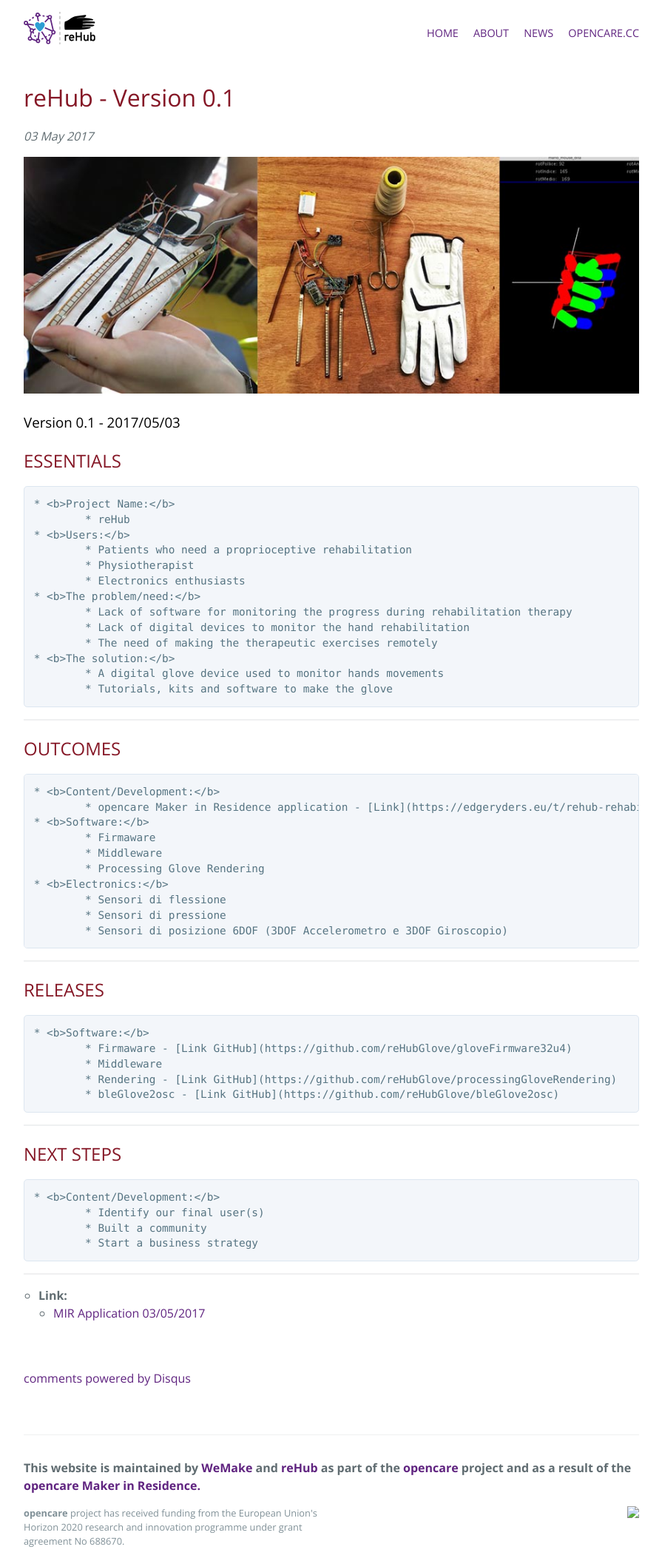
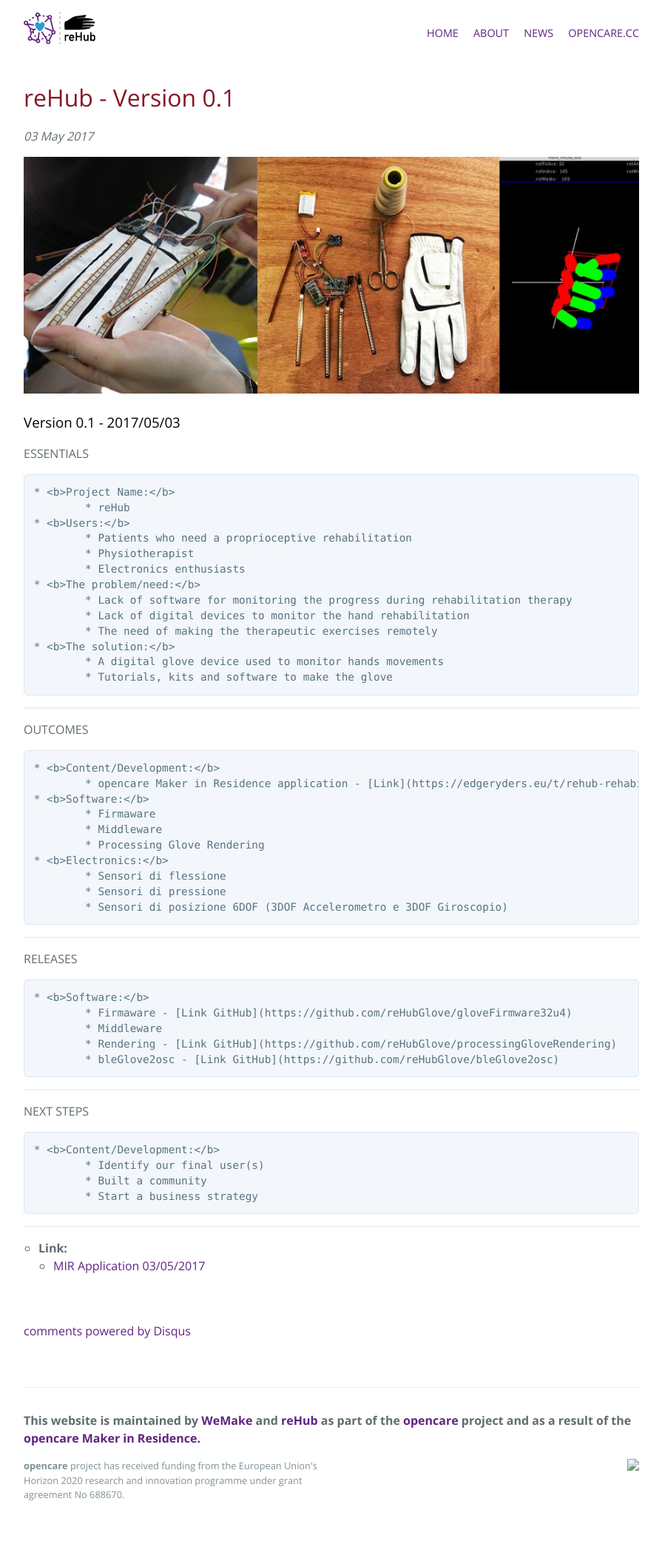
Before and after one commit to opencarecc/rehub, a Jekyll site: the page built from _posts/2017-05-03-rehub-version-01.md, in a window 1280 px wide. Shown: the whole page at 74% size, without its empty margins (192-1087 px from the left). Built offline with Jekyll 4.4.1, drawn with Linux system fonts in a browser that asks for light colours; comment, search, counter and statistics services are not loaded; after the commit the page ends 2043 px from its top, so only the background shows below that.

```diff
--- a/_posts/2017-05-03-rehub-version-01.md
+++ b/_posts/2017-05-03-rehub-version-01.md
@@ -14,7 +14,7 @@ excerpt: Here the essentials of <b>reHub</b> project.
 
 ### Version 0.1 - 2017/05/03
 
-## ESSENTIALS
+ESSENTIALS
 
 	* <b>Project Name:</b>
 		* reHub
@@ -32,7 +32,7 @@ excerpt: Here the essentials of <b>reHub</b> project.
 
 ***
 
-## OUTCOMES
+OUTCOMES
 
 	* <b>Content/Development:</b>
 		* opencare Maker in Residence application - [Link](https://edgeryders.eu/t/rehub-rehabilitation-glove/6600)
@@ -47,7 +47,7 @@ excerpt: Here the essentials of <b>reHub</b> project.
 
 ***
 
-## RELEASES
+RELEASES
 
 	* <b>Software:</b>
 		* Firmaware - [Link GitHub](https://github.com/reHubGlove/gloveFirmware32u4)
@@ -57,7 +57,7 @@ excerpt: Here the essentials of <b>reHub</b> project.
 
 ***
 
-## NEXT STEPS
+NEXT STEPS
 
 	* <b>Content/Development:</b>
 		* Identify our final user(s)
```
Also changed, not shown: 1 other file.
